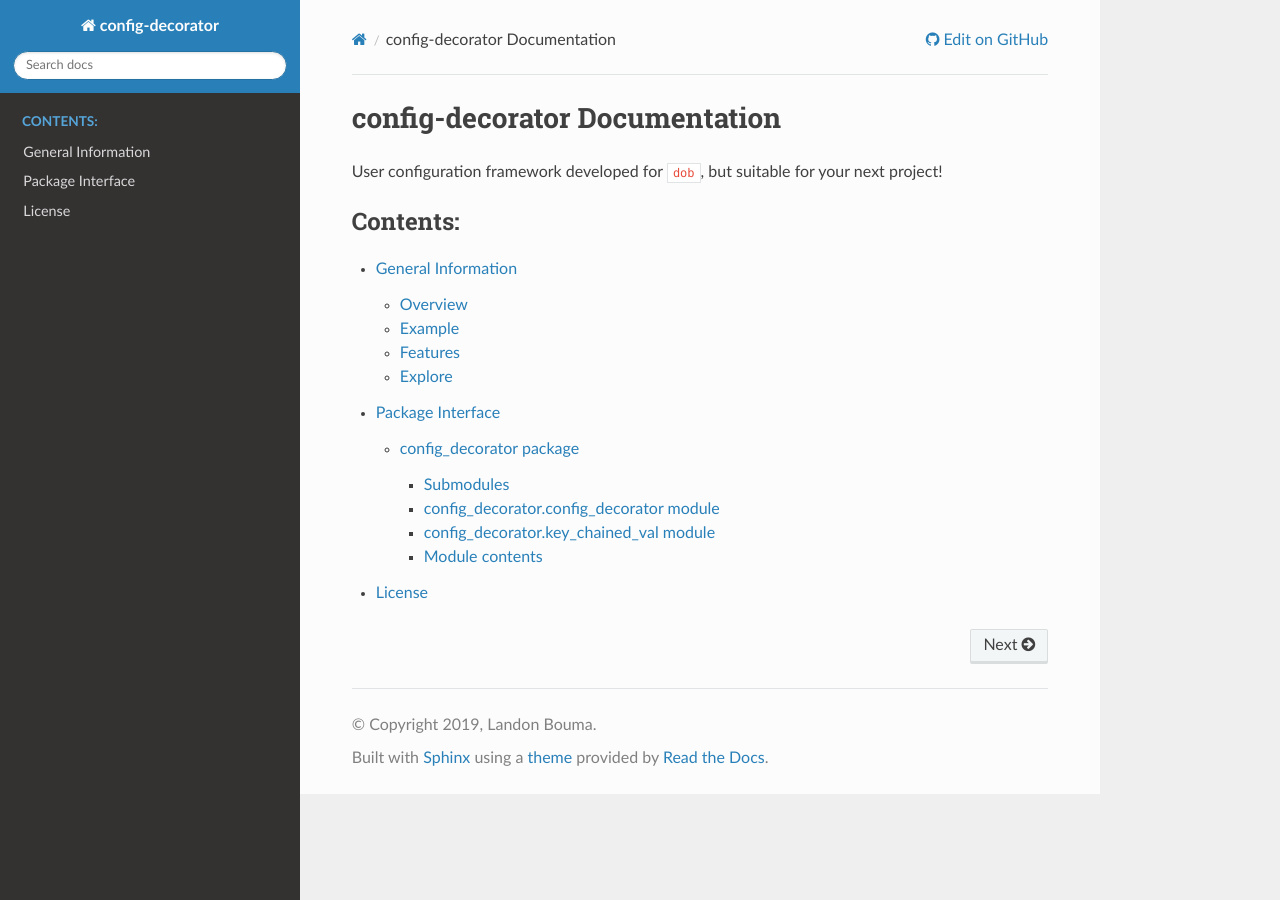
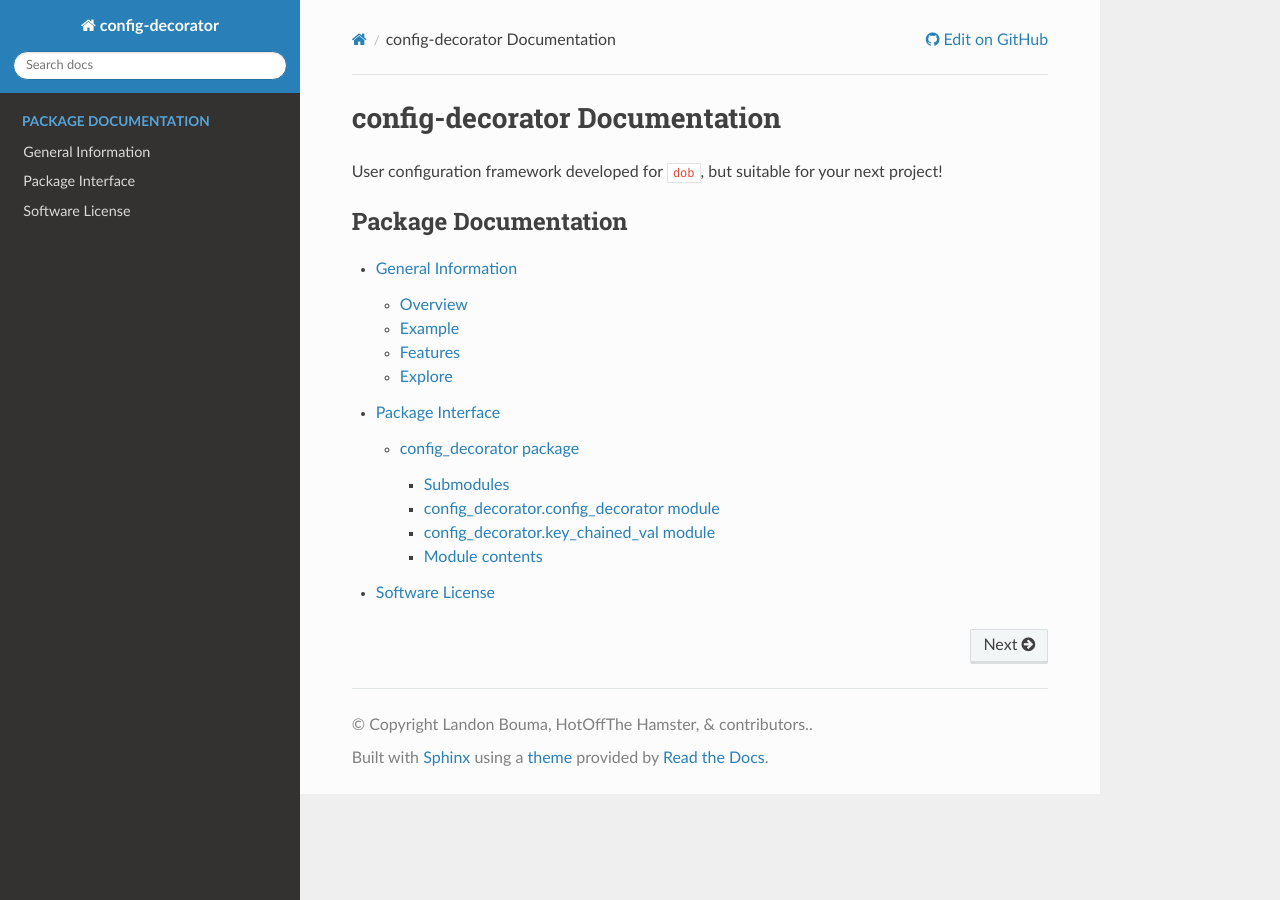
Before and after one commit to hotoffthehamster/config-decorator, a Sphinx documentation site: the page built from docs/index.rst, in a window 1280 px wide. Built offline with Sphinx 7.4.7 and the Read the Docs theme 2.0.0, drawn with Linux system fonts in a browser that asks for light colours; the version number could not be read and is left out.

Commit message:
Docs: Minor tweaks.

```diff
--- a/docs/conf.py
+++ b/docs/conf.py
@@ -80,7 +80,7 @@ master_doc = 'index'
 
 # General information about the project.
 project = 'config-decorator'
-copyright = '2019, Landon Bouma'
+copyright = 'Landon Bouma, HotOffThe Hamster, & contributors.'
 author = 'Landon Bouma'
 
 # (lb): Using setuptools_scm magic, per
--- a/docs/index.rst
+++ b/docs/index.rst
@@ -10,11 +10,11 @@ but suitable for your next project!
 
 .. toctree::
    :maxdepth: 4
-   :caption: Contents:
+   :caption: Package Documentation
 
    General Information <readme>
    Package Interface <modules>
-   License <license>
+   Software License <license>
 
 .. Indices and tables
 .. ==================
--- a/docs/license.rst
+++ b/docs/license.rst
@@ -3,11 +3,9 @@ LICENSE
 #######
 
 ``config-decorator`` is
-copyright © 2019 Landon Bouma. All rights reserved.
+copyright © 2019 Landon Bouma, HotOffThe Hamster, & contributors. All rights reserved.
 
-The ``config-decorator`` project
-(the source code and this help documentation)
-is free software:
+The ``config-decorator`` source code is free software:
 you can redistribute it and/or modify it
 under the terms of the :download:`GNU Affero General Public License <../LICENSE>`
 as published by the Free Software Foundation (and reprinted below),
```
Also changed, not shown: other parts of docs/index.rst (+1 -1 lines), README.rst (+5 -4 lines).
